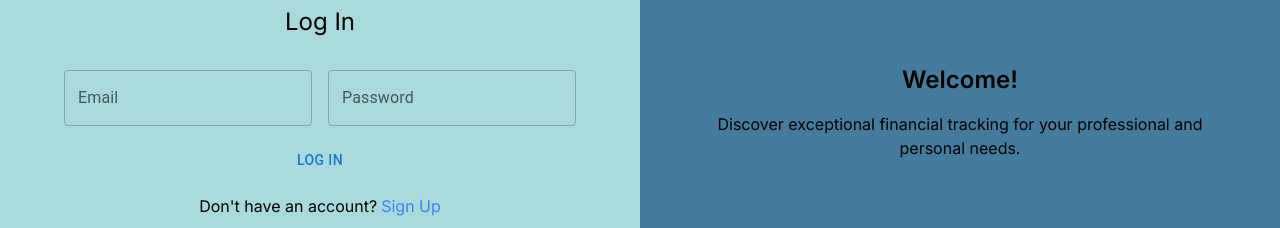
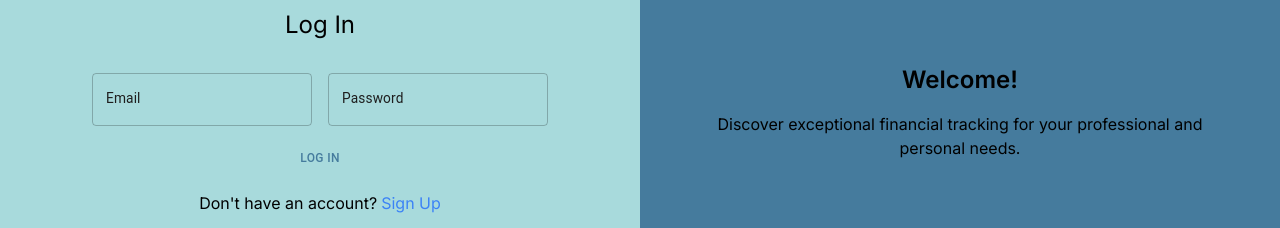
Before and after one commit to Hunscuzzy/dashboard, a Next.js app: page /login in a window 1280 px wide. Shown: the part 288-516 px from the top of the page. Built offline with nearby package versions, Linux system fonts and the light colour scheme; no server answers.

Commit message:
fix(mui): use theme

```diff
--- a/src/app/(logged)/revenue/page.tsx
+++ b/src/app/(logged)/revenue/page.tsx
@@ -51,7 +51,6 @@
 
   return (
     <div>
-      <Title>Revenue</Title>
       <Section>
         <div className='flex justify-end'>
           <Button onClick={() => setDrawerOpen(true)}>Add new entry</Button>
--- a/src/app/providers.tsx
+++ b/src/app/providers.tsx
@@ -1,20 +1,24 @@
 "use client";
 import { ReactNode } from "react";
 import { QueryClient, QueryClientProvider } from "react-query";
+import { ThemeProvider } from "@mui/material";
 import { AuthProvider } from "./_contexts/AuthContext";
 import { NotificationProvider } from "./_contexts/NotificationContext";
 import Notifications from "@/components/misc/Notifications";
+import theme from "@/config/theme";
 
 export function Providers({ children }: { children: ReactNode }) {
   const queryClient = new QueryClient();
   return (
     <AuthProvider>
+      <ThemeProvider theme={theme}>
         <NotificationProvider>
           <QueryClientProvider client={queryClient}>
             {children}
             <Notifications />
           </QueryClientProvider>
         </NotificationProvider>
+      </ThemeProvider>
     </AuthProvider>
   );
 }
--- a/src/components/misc/Title.tsx
+++ /dev/null
@@ -1,17 +0,0 @@
-import React, { ReactNode } from "react";
-import Typography, { TypographyProps } from "@mui/material/Typography";
-
-interface Props {
-  children: ReactNode;
-  variant?: TypographyProps["variant"];
-}
-
-const Title: React.FC<Props> = ({ children, variant = "h1" }) => {
-  return (
-    <Typography component='h1' variant='h1'>
-      {children}
-    </Typography>
-  );
-};
-
-export default Title;
--- a/src/config/theme.tsx
+++ b/src/config/theme.tsx
@@ -1,8 +1,8 @@
-import { ThemeOptions } from "@mui/material/styles";
+import { createTheme } from "@mui/material/styles";
 
-const themeOptions: ThemeOptions = {
+const theme = createTheme({
   typography: {
-    fontSize: 2,
+    fontSize: 12,
   },
   palette: {
     mode: "light",
@@ -25,6 +25,6 @@
     },
     divider: "#525252",
   },
-};
+});
 
-export default themeOptions;
+export default theme;
```
Lines whose indentation alone changed are shown as unchanged.
